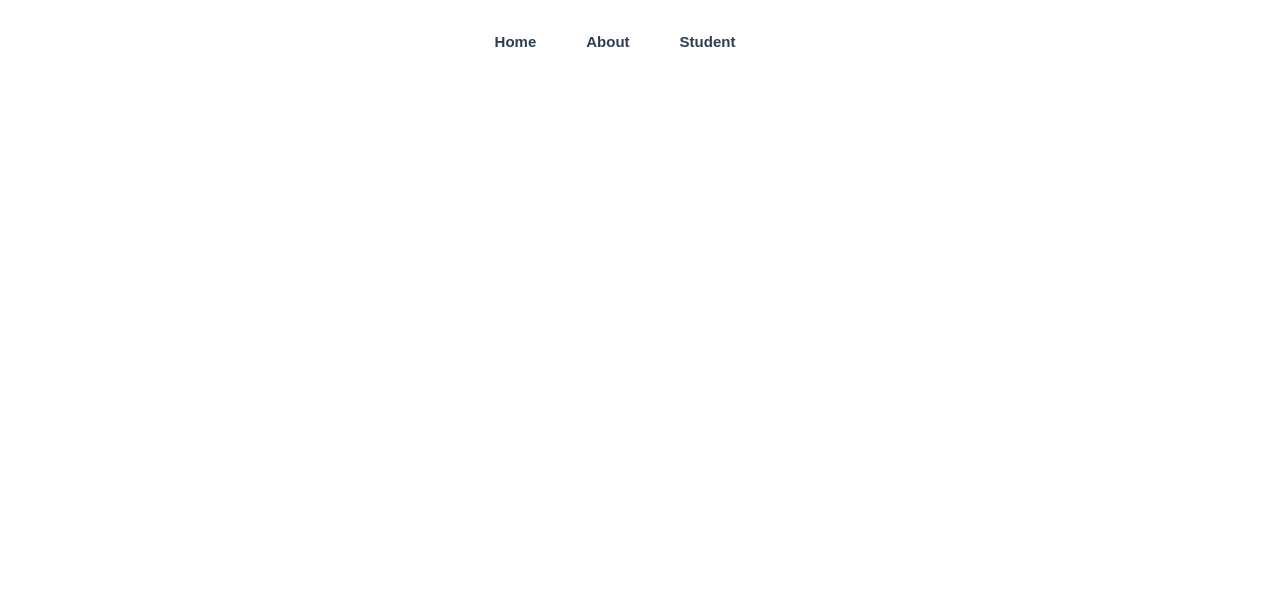
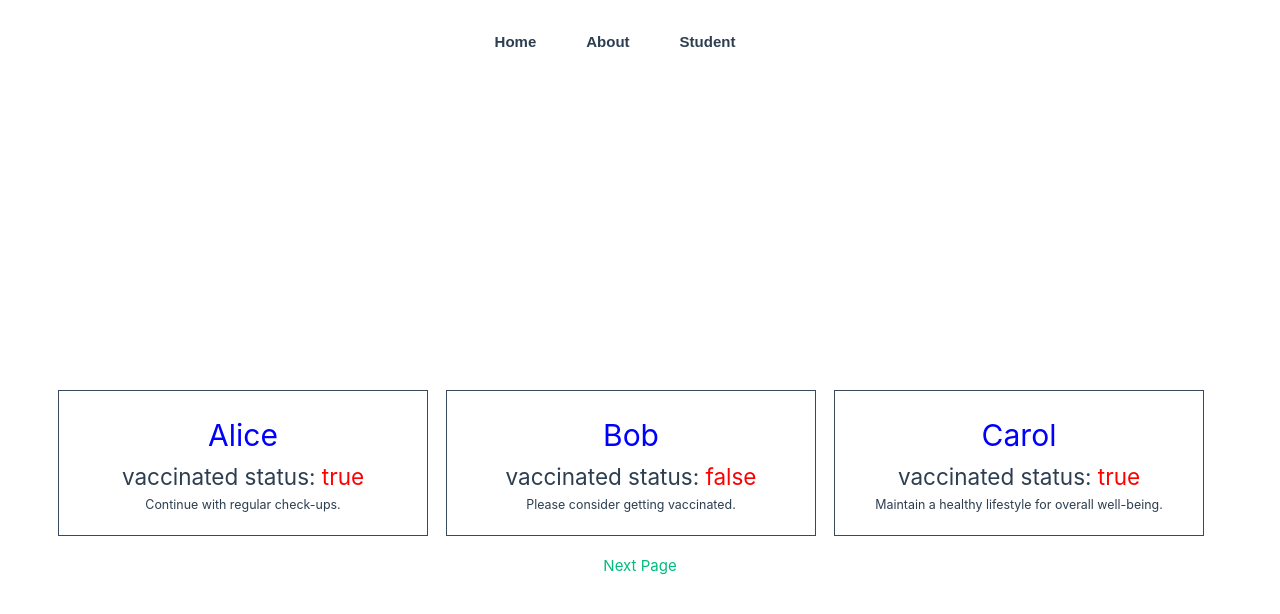
Before and after one commit to SE331-2023-project1/project01-mairoo, a Vue app in the folder Project01-mairoo/: page /doctor in a window 1280 px wide. Before the commit this address had no page. Shown: the top 614 px of the page. Built offline with nearby package versions, Linux system fonts and the light colour scheme; data requests are answered from the project's data file.

Commit message:
Do Doctor View and Compo
Have error the limit is NaN

```diff
--- a/Project01-mairoo/db.json
+++ b/Project01-mairoo/db.json
@@ -167,5 +167,37 @@
       "surname": "Jones",
       "profileImage": "https://example.com/profiles/teacher_eve.jpg"
     }
+  ],
+  "patients": [
+    {
+      "id": 1,
+      "name": "Alice",
+      "vaccinated": true,
+      "recommendation": "Continue with regular check-ups."
+    },
+    {
+      "id": 2,
+      "name": "Bob",
+      "vaccinated": false,
+      "recommendation": "Please consider getting vaccinated."
+    },
+    {
+      "id": 3,
+      "name": "Carol",
+      "vaccinated": true,
+      "recommendation": "Maintain a healthy lifestyle for overall well-being."
+    },
+    {
+      "id": 4,
+      "name": "David",
+      "vaccinated": false,
+      "recommendation": "Schedule a follow-up appointment for further assessment."
+    },
+    {
+      "id": 5,
+      "name": "Eve",
+      "vaccinated": true,
+      "recommendation": "Continue to stay active and hydrated."
+    }
   ]
 }
--- /dev/null
+++ b/Project01-mairoo/src/components/PatientCard.vue
@@ -0,0 +1,56 @@
+<script setup lang="ts">
+import type { PatientItem } from '@/type'
+import type { PropType } from 'vue'
+
+const prop = defineProps({
+  patient: {
+    type: Object as PropType<PatientItem>,
+    require: true
+  }
+})
+</script>
+
+<template>
+  <div class="patient">
+    <div class="patient-card">
+      <h1>
+        {{ patient?.name }}
+      </h1>
+      <h2>vaccinated status: <span>
+          {{ patient?.vaccinated }}
+    </span>
+</h2>
+
+      <h5>
+        {{ patient?.recommendation }}
+      </h5>
+    </div>
+  </div>
+</template>
+
+<style scoped>
+.patient-card {
+  margin-right: 18px;
+  padding: 20px;
+  width: 370px;
+  cursor: pointer;
+  border: 1px solid #39495c;
+  margin-bottom: 18px;
+}
+
+.patient-card:hover {
+  transform: scale(1.01);
+  box-shadow: 0 3px 14px 0 rgba(0, 0, 0, 0.2);
+}
+
+.patient-card span {
+    color: red;
+    text-decoration:double
+}
+
+.patient-card h1 {
+    color: blue;
+    text-decoration:double
+}
+
+</style>
--- a/Project01-mairoo/src/router/index.ts
+++ b/Project01-mairoo/src/router/index.ts
@@ -3,6 +3,7 @@ import HomeView from '../views/HomeView.vue'
 import AboutView from '../views/AboutView.vue'
 import StudentView from '../views/StudentView.vue'
 import AdminView from '../views/AdminView.vue'
+import DoctorView from '../views/DoctorView.vue'
 import Nprogress from 'nprogress'
 
 const router = createRouter({
@@ -25,9 +26,15 @@ const router = createRouter({
       props: (route) => ({ page: parseInt((route.query?.page as string) || '1') })
     },
     {
-      path: '/Admin',
+      path: '/admin',
       name: 'AdminDashboard',
       component: AdminView,
+      props: (route) => ({ page: parseInt((route.query?.page as string) || '1') })
+    },
+    {
+      path: '/doctor',
+      name: 'DoctorDashboard',
+      component: DoctorView,
       props: (route) => ({ page: parseInt((route.query?.page as string) || '1') })
     }
   ]
--- /dev/null
+++ b/Project01-mairoo/src/services/PatientService.ts
@@ -0,0 +1,21 @@
+import axios from 'axios'
+import type { AxiosInstance, AxiosResponse } from 'axios'
+import type { PatientItem } from '@/type'
+
+const apiClient: AxiosInstance = axios.create({
+  baseURL: 'http://localhost:3004',
+  withCredentials: false,
+  headers: {
+    Accept: 'application/json',
+    'Content-Type': 'application/json'
+  }
+})
+
+export default {
+  getPatient(perPage: number, page: number): Promise<AxiosResponse<PatientItem[]>> {
+    return apiClient.get<PatientItem[]>('/patients?_limit=' + perPage + '&_page=' + page)
+  },
+  getPatientById(id: number): Promise<AxiosResponse<PatientItem>> {
+    return apiClient.get<PatientItem>('patients/' + id.toString())
+  }
+}
--- /dev/null
+++ b/Project01-mairoo/src/views/DoctorView.vue
@@ -0,0 +1,84 @@
+<script setup lang="ts">
+import PatientCard from '@/components/PatientCard.vue'
+import PatientService from '@/services/PatientService'
+import { computed, ref, watchEffect} from 'vue'
+import { useRouter, RouterLink } from 'vue-router'
+import type { PatientItem } from '@/type'
+import type { AxiosResponse } from 'axios'
+
+const patientList = ref<Array<PatientItem>>([])
+const totalEvent = ref<number>(0)
+const router = useRouter()
+
+const props = defineProps({
+  page: {
+    type: Number,
+    required: true
+  },
+  limit: {
+    type: Number,
+    required: true
+  }
+})
+
+watchEffect(() => {
+  PatientService.getPatient(3, props.page)
+    .then((response: AxiosResponse<PatientItem[]>) => {
+      patientList.value = response.data
+      totalEvent.value = response.headers['x-total-count']
+    })
+    .catch(() => {
+      router.push({ name: 'NetworkError' })
+    })
+})
+
+const hasNextPage = computed(() => {
+  const totalPages = Math.ceil(totalEvent.value / 3)
+  return props.page.valueOf() < totalPages
+})
+
+</script>
+
+<template>
+  <div>
+    <div class="card">
+      <PatientCard
+        v-for="patient in patientList"
+        :key="patient.id"
+        :patient="patient"
+      ></PatientCard>
+    </div>
+
+    <RouterLink
+      :to="{ name: 'DoctorDashboard', query: { page: props.page - 1 } }"
+      rel="prev"
+      v-if="props.page !== 1"
+      class="text-left text-gray-700 no-underline"
+    >
+      Prev Page
+    </RouterLink>
+    <RouterLink
+      :to="{ name: 'DoctorDashboard', query: { page: props.page + 1 } }"
+      rel="next"
+      v-if="hasNextPage"
+      class="text-right text-gray-700 no-underline"
+    >
+      Next Page
+    </RouterLink>
+  </div>
+</template>
+
+<style scoped>
+body {
+  margin-top: 50%;
+  display: flex;
+  flex-direction: column;
+}
+
+.card {
+  display: flex;
+  flex-direction: row;
+  flex-wrap: wrap;
+  align-items: center;
+}
+</style>
--- a/Project01-mairoo/src/views/HomeView.vue
+++ b/Project01-mairoo/src/views/HomeView.vue
@@ -1,10 +1,16 @@
 <script setup lang="ts"></script>
 
 <template>
-  <div class="body-view">
-    <h1>Welcome Back!!</h1>
+  <div class="admin-side">
+    <h1>ADMIN</h1>
     <div>
       <RouterLink to="/admin"> HERE!! </RouterLink>
+    </div>
+  </div>
+  <div class="doctor-side">
+    <h1>DOCTOR</h1>
+    <div>
+      <RouterLink to="/doctor"> HERE!!</RouterLink>
     </div>
   </div>
 </template>
```
Also changed, not shown: Project01-mairoo/src/type.ts (+7 -0 lines).
